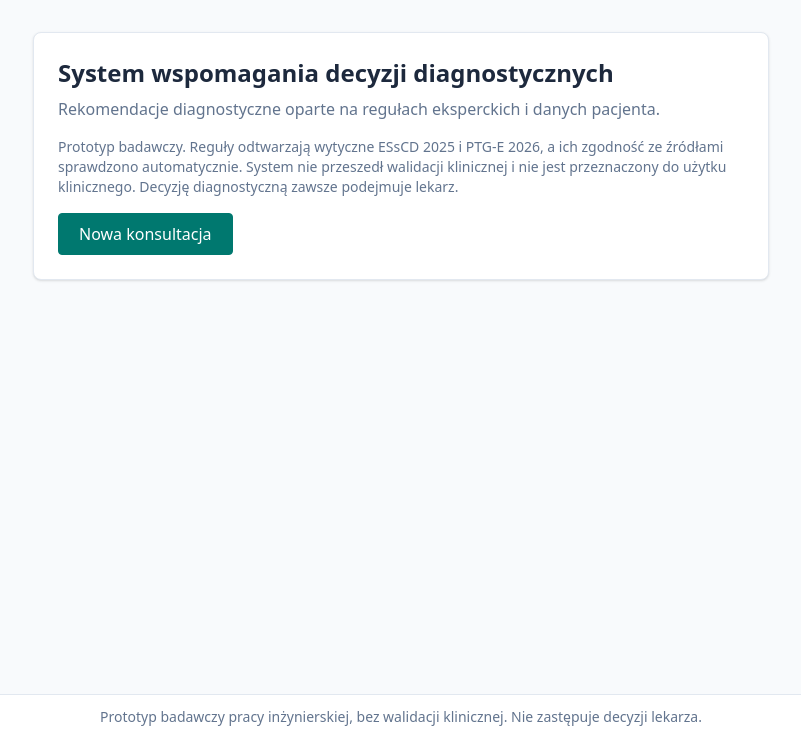
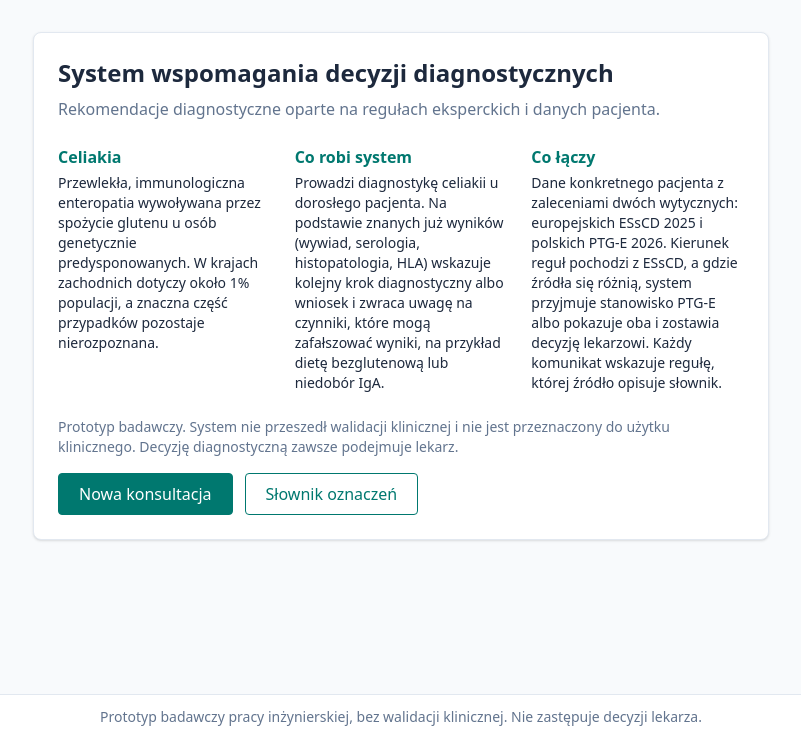
Before and after one commit to g0rzki/diagnostic-dss, a Flask app: page / in a window 1280 px wide. Shown: the part 61-800 px from the top of the page, without its empty margins (239-1040 px from the left). Run offline with Flask 3, Linux system fonts and the light colour scheme; style sheets or scripts are compiled from the project's sources; some libraries are stand-ins or nearby versions.

Commit message:
feat: describe coeliac disease and system scope on home page

```diff
--- a/app/templates/index.html
+++ b/app/templates/index.html
@@ -6,14 +6,43 @@
   <p class="mt-2 text-slate-500">
     Rekomendacje diagnostyczne oparte na regułach eksperckich i danych pacjenta.
   </p>
-  <p class="mt-4 text-sm text-slate-500">
-    Prototyp badawczy. Reguły odtwarzają wytyczne ESsCD 2025 i PTG-E 2026, a ich zgodność ze
-    źródłami sprawdzono automatycznie. System nie przeszedł walidacji klinicznej i nie jest
-    przeznaczony do użytku klinicznego. Decyzję diagnostyczną zawsze podejmuje lekarz.
+
+  <div class="mt-6 grid gap-6 sm:grid-cols-3">
+    <div>
+      <h2 class="font-semibold text-brand">Celiakia</h2>
+      <p class="mt-1 text-sm">
+        Przewlekła, immunologiczna enteropatia wywoływana przez spożycie glutenu u osób
+        genetycznie predysponowanych. W krajach zachodnich dotyczy około 1% populacji, a znaczna
+        część przypadków pozostaje nierozpoznana.
+      </p>
+    </div>
+    <div>
+      <h2 class="font-semibold text-brand">Co robi system</h2>
+      <p class="mt-1 text-sm">
+        Prowadzi diagnostykę celiakii u dorosłego pacjenta. Na podstawie znanych już wyników
+        (wywiad, serologia, histopatologia, HLA) wskazuje kolejny krok diagnostyczny albo
+        wniosek i zwraca uwagę na czynniki, które mogą zafałszować wyniki, na przykład dietę
+        bezglutenową lub niedobór IgA.
+      </p>
+    </div>
+    <div>
+      <h2 class="font-semibold text-brand">Co łączy</h2>
+      <p class="mt-1 text-sm">
+        Dane konkretnego pacjenta z zaleceniami dwóch wytycznych: europejskich ESsCD 2025
+        i polskich PTG-E 2026. Kierunek reguł pochodzi z ESsCD, a gdzie źródła się różnią,
+        system przyjmuje stanowisko PTG-E albo pokazuje oba i zostawia decyzję lekarzowi. Każdy
+        komunikat wskazuje regułę, której źródło opisuje słownik.
+      </p>
+    </div>
+  </div>
+
+  <p class="mt-6 text-sm text-slate-500">
+    Prototyp badawczy. System nie przeszedł walidacji klinicznej i nie jest przeznaczony do użytku
+    klinicznego. Decyzję diagnostyczną zawsze podejmuje lekarz.
   </p>
-  <a href="{{ url_for('main.consultation_form') }}"
-     class="btn-primary mt-4">
-    Nowa konsultacja
-  </a>
+  <div class="mt-4 flex flex-wrap gap-3">
+    <a href="{{ url_for('main.consultation_form') }}" class="btn-primary">Nowa konsultacja</a>
+    <a href="{{ url_for('main.glossary') }}" class="btn-secondary">Słownik oznaczeń</a>
+  </div>
 </section>
 {% endblock %}
```
Also changed, not shown: tests/integration/test_routes.py (+10 -0 lines).
